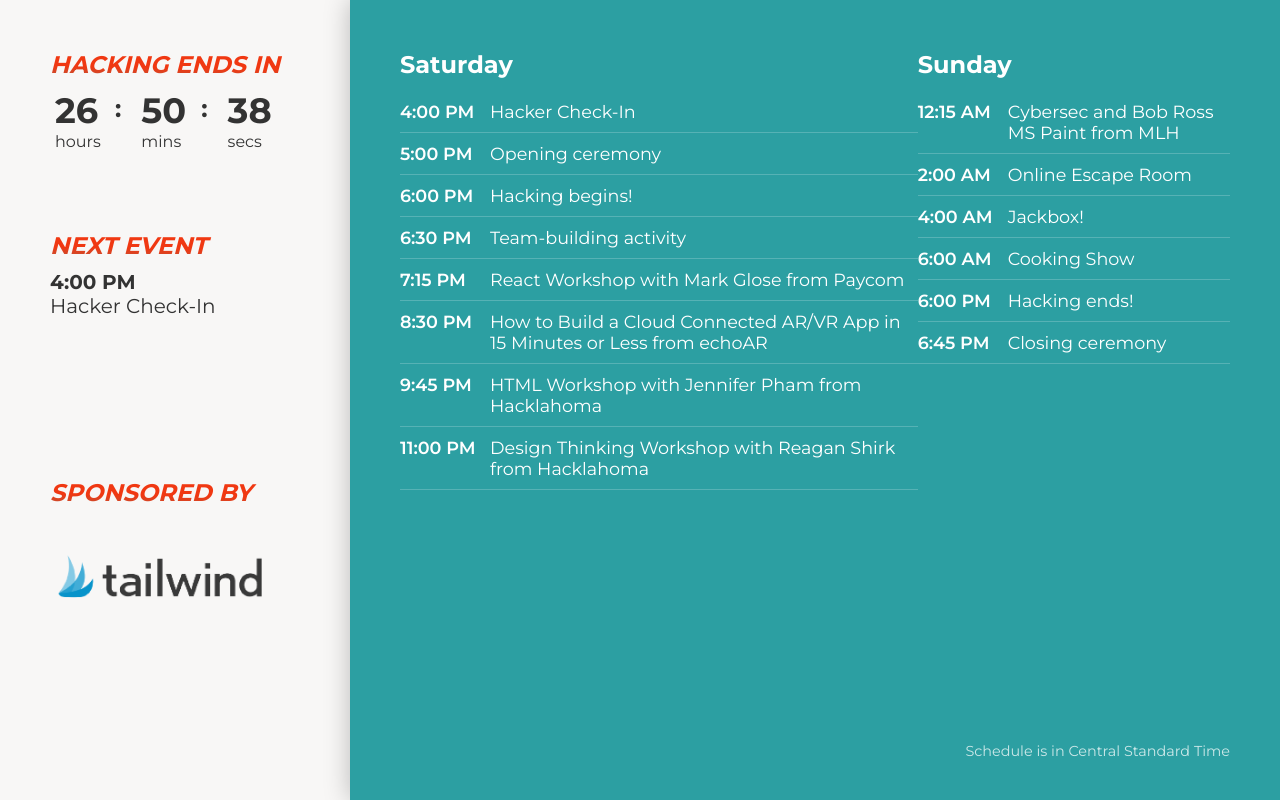
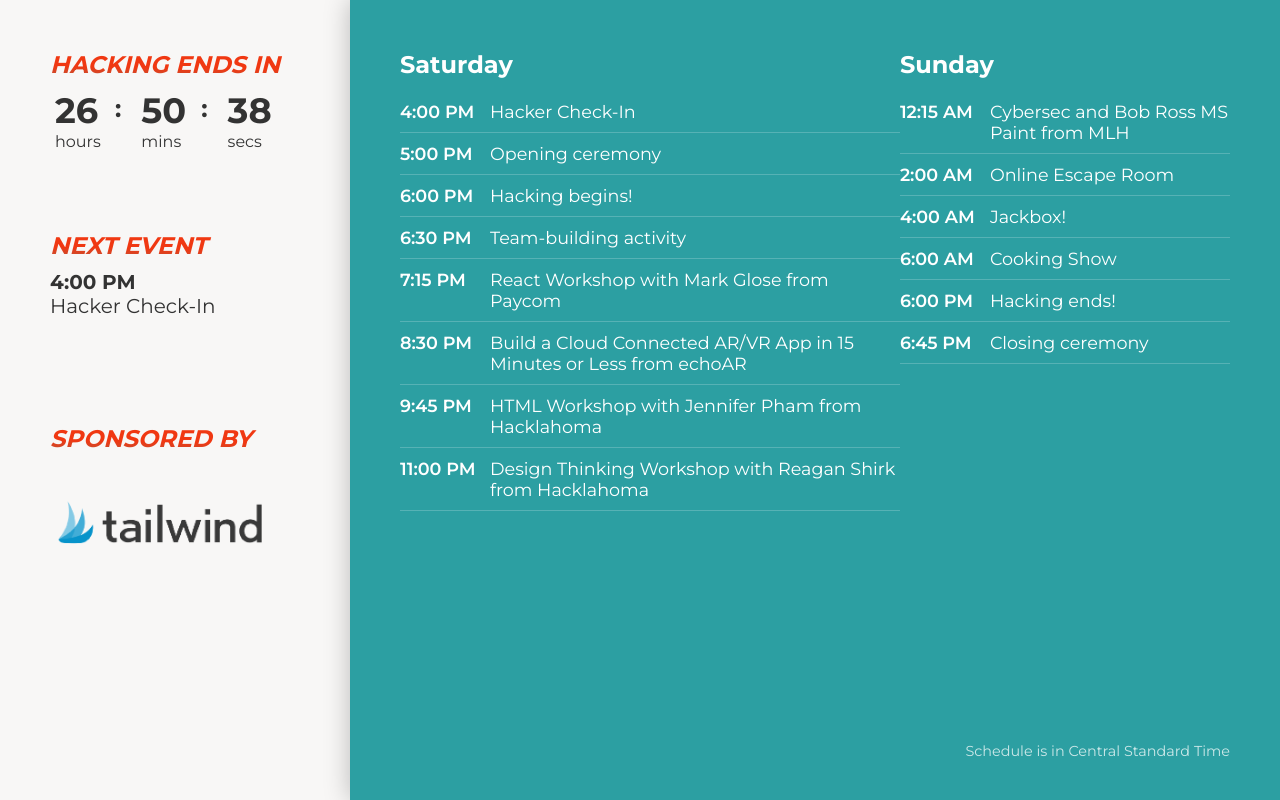
Before and after one commit to Hacklahoma/2021, a React (Create React App) app: page /stream in a window 1280 px wide. Built offline with nearby package versions, Linux system fonts and the light colour scheme.

Commit message:
Fix schedule bug

```diff
--- a/src/live/Prizes.jsx
+++ b/src/live/Prizes.jsx
@@ -22,7 +22,7 @@ const Prizes = () => (
             <h1 className="center">First Place</h1>
             <p>
               This prize will be given to the team or individual who places
-              first, overall. Each team member will receive an <b>IPad</b>.
+              first, overall. Each team member will receive an <b>iPad</b>.
               <br />
               <br />
             </p>
--- a/src/live/Schedule.jsx
+++ b/src/live/Schedule.jsx
@@ -57,7 +57,7 @@ export const times = [
   },
   {
     name:
-      'How to Build a Cloud Connected AR/VR App in 15 Minutes or Less from echoAR',
+      'Build a Cloud Connected AR/VR App in 15 Minutes or Less from echoAR',
     description:
       'The workshop will show how to quickly create AR/VR apps with no technical skills or coding required and scale existing apps by connecting them to the cloud. Workshop participants will learn how to create real-time cloud-connected augmented and virtual reality (AR/VR) apps using the echoAR platform. Participants are encouraged to bring a laptop and a smartphone, or just follow along the live demonstration. Platforms for experimentation include: Google ARCore, WebXR, Vuforia, Unity-based apps, and more.',
     time:     new Date('2021-02-06T20:30:00Z'),
@@ -101,7 +101,7 @@ export const times = [
   {
     name:        'Cooking Show',
     description:
-      'Think about how hungry you’ll be at midnight after hours of hacking...we have just the solution for you! Come join our Hacklahoma organizing team in trying to make some of our favorite recipes. Follow along in our cooking show and enjoy your tasty snack afterwards!',
+      'Think about how hungry you\'ll be at midnight after hours of hacking...we have just the solution for you! Come join our Hacklahoma organizing team in trying to make some of our favorite recipes. Follow along in our cooking show and enjoy your tasty snack afterwards!',
     time:     new Date('2021-02-07T06:00:00Z'),
     duration: 60,
   },
@@ -132,10 +132,12 @@ const Schedule = () => {
    * Expands Schedule item
    */
   const handleClick = (e) => {
-    const child = e.currentTarget.parentNode;
-    const parent = child.parentNode;
-    const index = Array.prototype.indexOf.call(parent.children, child);
-    // Making copy of object
+    // Get index of time that was clicked
+    const name = e.currentTarget.parentNode.getAttribute('name');
+    const timeObj = times.find((val) => val.name === name);
+    const index = times.indexOf(timeObj);
+
+    // Making copy of items object
     const obj = JSON.parse(JSON.stringify(items));
     obj[index] = !items[index];
     setItems(obj);
@@ -237,7 +239,8 @@ const Schedule = () => {
         results.push(
           <div
             key={val.name}
-            className={`${classes}${items[i + 1] ? ' show' : ''}`}
+            className={`${classes}${items[i] ? ' show' : ''}`}
+            name={val.name}
           >
             <button onClick={handleClick}>
               <p>
@@ -246,7 +249,7 @@ const Schedule = () => {
               </p>
               <ExpandIcon />
             </button>
-            <AnimateHeight height={`${items[i + 1] ? 'auto' : '0%'}`}>
+            <AnimateHeight height={`${items[i] ? 'auto' : '0%'}`}>
               <div className="answer">
                 <p>{val.description}</p>
               </div>
--- a/src/stream/Stream.jsx
+++ b/src/stream/Stream.jsx
@@ -186,7 +186,6 @@ const Stream = () => {
           <h2 className="gradient-text">NEXT EVENT</h2>
           <p className="time">{formatTime(nextEvent.time)}</p>
           <p className="name">{nextEvent.name}</p>
-          <p className="description">{nextEvent.description}</p>
         </div>
         <div className="sponsor">
           <h2 className="gradient-text">SPONSORED BY</h2>
--- a/src/styles/live.scss
+++ b/src/styles/live.scss
@@ -166,6 +166,7 @@
         background-clip: unset;
         color: $black;
         margin: 0;
+        min-width: 20px;
         -webkit-text-fill-color: unset;
 
       }
--- a/src/styles/stream.scss
+++ b/src/styles/stream.scss
@@ -43,11 +43,7 @@
 
       .name {
         font-size: 1.25em;
-        margin-bottom: 10px;
-      }
-
-      .description {
-        height: 150px;
+        height: 130px;
       }
     }
 
```
